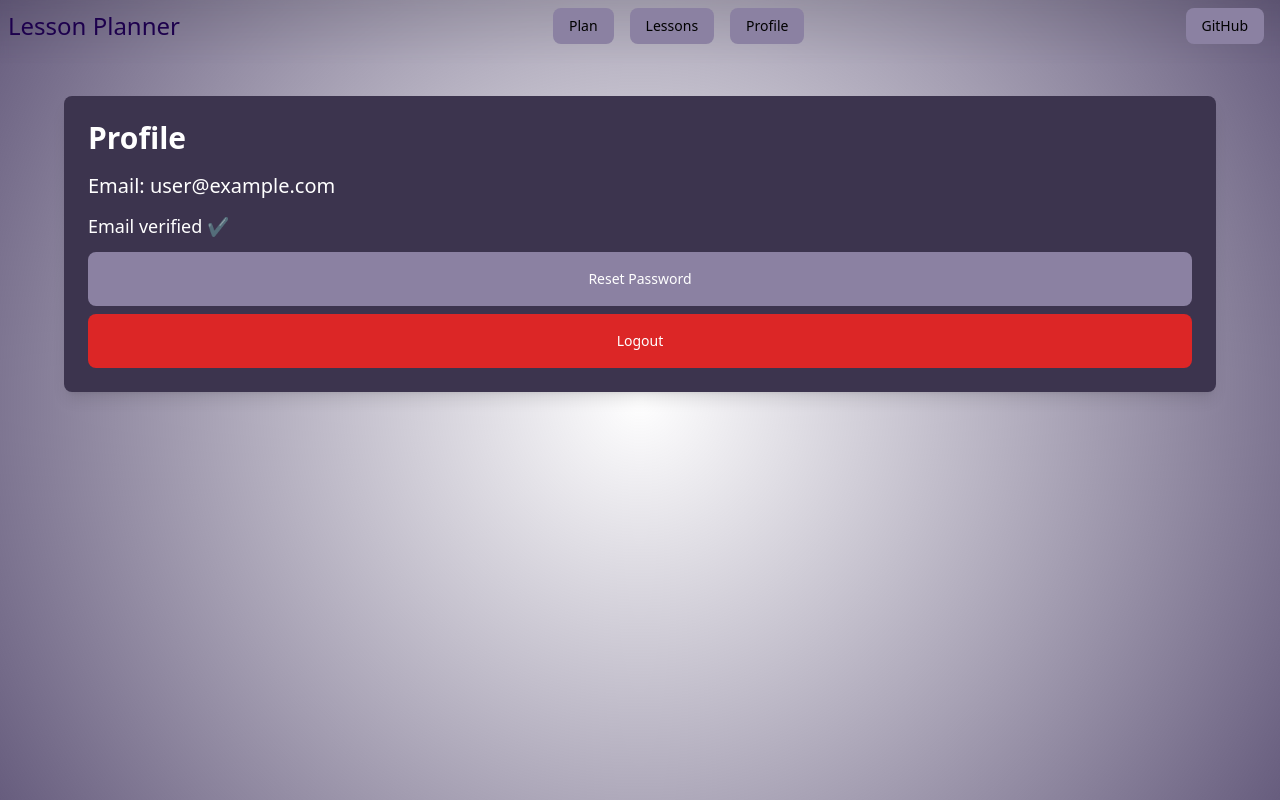
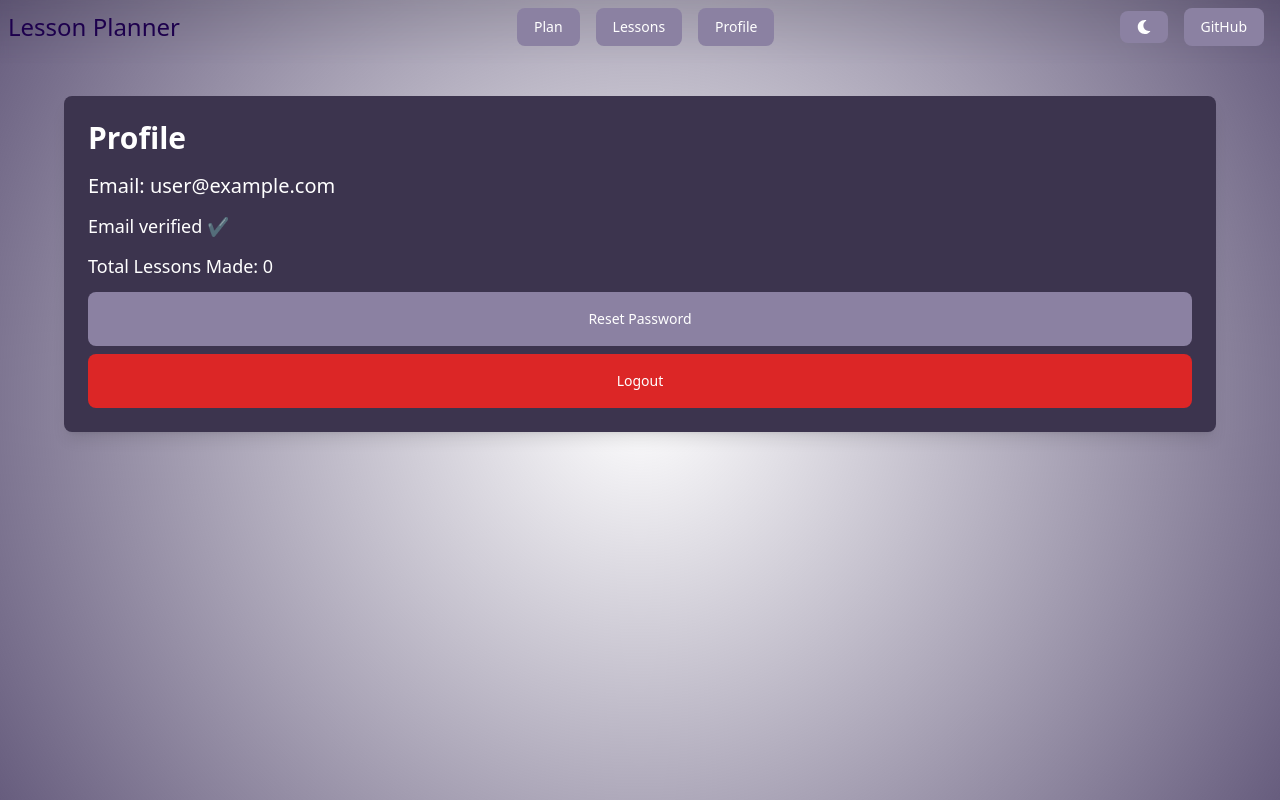
Before and after one commit to ajboman/LessonPlanner, a React (Vite) app: page /profile in a window 1280 px wide. Built offline with nearby package versions, Linux system fonts and the light colour scheme; no server answers; the database is empty; sample sign-in values are in the browser's storage.

Commit message:
Multiple Changes (#54)
* darkmode working

* login delete anon user

* show total lessons made

* small reverts

* copy button

* snapshots

```diff
--- a/package.json
+++ b/package.json
@@ -20,6 +20,7 @@
     "openai": "^3.2.1",
     "react": "^18.2.0",
     "react-dom": "^18.2.0",
+    "react-icons": "^4.9.0",
     "react-redux": "^8.0.5",
     "react-router-dom": "^6.11.2"
   },
--- a/src/App.css
+++ b/src/App.css
@@ -13,6 +13,23 @@
   --secondary: #c5bad3;
   --accent: #7f68b1;
   --accent-hover: #9b78e6;
+  --text-dark: #ddd1ec;
+  --button-dark: #3c344e;
+  --button-hover-dark: #7f68b1;
+  --primary-dark: #14033d;
+  --secondary-dark: #260a49;
+  --accent-dark: #b9aadd;
+  --accent-hover-dark: #cbb3ff;
+}
+
+.dark{
+  --text: var(--text-dark);
+  --button: var(--button-dark);
+  --button-hover: var(--button-hover-dark);
+  --primary: var(--primary-dark);
+  --secondary: var(--secondary-dark);
+  --accent: var(--accent-dark);
+  --accent-hover: var(--accent-hover-dark);
 }
 
 .main {
@@ -34,6 +51,11 @@
   height: 100%;
   top: 0;
 }
+
+.dark .main:before {
+  background: radial-gradient(circle, var(--accent-dark) 0, var(--primary-dark) 100%);
+}
+
 
 
 @media screen and (max-width: 640px) {
@@ -66,15 +88,24 @@
   @apply mt-5 text-lg text-gray-600 sm:text-xl text-center max-w-2xl;
 }
 
-
 input[type="text"] {
   @apply p-2 w-full h-full box-border text-text bg-secondary placeholder-gray-500 focus:outline-none focus:border-accent focus:ring-2 focus:ring-accent transition-all duration-300 ease-in-out transform hover:scale-105 hover:shadow-lg rounded-lg;
   backface-visibility: hidden;
+  color: var(--text);
+}
+
+.dark input[type="text"]::placeholder {
+  color: var(--accent-dark);
 }
 
 .textarea {
   @apply p-2 w-full h-28 box-border mb-5 resize-none text-text bg-secondary placeholder-gray-600 focus:outline-none focus:border-accent focus:ring-2 focus:ring-accent transition-all duration-300 ease-in-out transform hover:scale-105 hover:shadow-lg rounded-lg;
   backface-visibility: hidden;
+  color: var(--text);
+}
+
+.dark .textarea::placeholder {
+  color: var(--accent-dark);
 }
 
 
--- a/src/App.jsx
+++ b/src/App.jsx
@@ -28,6 +28,7 @@ const App = () => {
   const [allLessons, setAllLessons] = useState([]);
   const [user, setUser] = useState(null);
   const [isLoginOpen, setIsLoginOpen] = useState(false);
+  const [theme, setTheme] = useState(localStorage.getItem('theme') || 'light');
 
 
   useEffect(() => {
@@ -46,6 +47,19 @@ const App = () => {
     return () => unsubscribe();
   }, []);
 
+  useEffect(() => {
+    if (theme === 'dark') {
+      document.documentElement.classList.add('dark');
+      localStorage.setItem('theme', 'dark');
+    } else {
+      document.documentElement.classList.remove('dark');
+      localStorage.setItem('theme', 'light');
+    }
+  }, [theme]);
+
+  const toggleTheme = () => {
+    setTheme(theme === 'light' ? 'dark' : 'light');
+  };
 
   const openLogin = () => {
     setIsLoginOpen(true);
@@ -56,7 +70,7 @@ const App = () => {
   };
 
   useEffect(() => {
-    if (user && user.uid) {
+    if (user && user.uid && !user.isAnonymous) {
       readAllUserLessons(user.uid)
         .then((lessons) => {
           const formattedLessons = lessons.map((lesson) => ({
@@ -100,7 +114,7 @@ const App = () => {
         <main>
           <div className='main' />
           <div className='app'>
-            <Navbar openLogin={openLogin} />
+            <Navbar openLogin={openLogin} toggleTheme={toggleTheme} currentTheme={theme} />
             <div className='pt-24 w-full max-w-7xl mx-auto sm:px-16 px-6'>
               <Routes>
                 <Route path="/" element={<RedirectToPlan />} />
--- a/src/components/Form.jsx
+++ b/src/components/Form.jsx
@@ -133,10 +133,23 @@ const Form = ({ saveLesson }) => {
 
     let userData = await getUserData(uid);
     if (userData.clicksRemaining <= 0) {
-      setErrorMessage("You have reached your maximum daily clicks. Please come back tomorrow.");
+      let errorMessage = '';
+      switch (userData.type) {
+        case 'anonymous':
+          errorMessage = 'You have reached your maximum daily clicks. Please login for more.';
+          break;
+        case 'basic':
+          errorMessage = 'You have reached your maximum daily clicks. Please verify your account for more.';
+          break;
+        case 'verified':
+          errorMessage = 'You have reached your maximum daily clicks. Please come back tomorrow for more.';
+          break;
+        default:
+          errorMessage = 'You have reached your maximum daily clicks.';
+      }
+      setErrorMessage(errorMessage);
       return;
     }
-
     const prompt = createString(formData);
     setIsLoading(true);
 
--- a/src/components/Lessons.jsx
+++ b/src/components/Lessons.jsx
@@ -1,11 +1,13 @@
 import { Card, Button } from 'flowbite-react';
 import { useEffect, useState } from 'react';
+import { BsClipboard, BsCheckCircle } from 'react-icons/bs';
 import LessonDelete from '../components/LessonDelete';
 
 const Lessons = ({ allLessons, onDeleteLesson }) => {
   const [lessons, setLessons] = useState([]);
   const [showModal, setShowModal] = useState(false);
   const [lessonToDelete, setLessonToDelete] = useState(null);
+  const [copiedLessonId, setCopiedLessonId] = useState(null);
 
   const handleDeleteLesson = (lessonId) => {
     onDeleteLesson(lessonId);
@@ -15,6 +17,15 @@ const Lessons = ({ allLessons, onDeleteLesson }) => {
   const handleOpenModal = (lessonId) => {
     setLessonToDelete(lessonId);
     setShowModal(true);
+  };
+
+  const handleCopyToClipboard = (lessonId, lessonText) => {
+    navigator.clipboard.writeText(lessonText);
+    setCopiedLessonId(lessonId);
+
+    setTimeout(() => {
+      setCopiedLessonId(null);
+    }, 3000);
   };
 
   useEffect(() => {
@@ -46,6 +57,11 @@ const Lessons = ({ allLessons, onDeleteLesson }) => {
                 scrollbarColor: 'var(--primary) var(--secondary)',
               }}
             >
+              {copiedLessonId === lesson.id && (
+                <div className="absolute top-2 left-2 text-primary">
+                  <BsCheckCircle size={20} />
+                </div>
+              )}
               <Button
                 onClick={() => handleOpenModal(lesson.id)}
                 className="absolute top-2 right-2 bg-accent hover:bg-accent_hover text-white font-bold py-1 px-2 rounded-full transition-colors duration-300 ease-in-out"
@@ -58,6 +74,18 @@ const Lessons = ({ allLessons, onDeleteLesson }) => {
               <div className="font-medium text-text dark:text-gray-400 pt-4 whitespace-pre-wrap">
                 {cleanLessonText(lesson.lesson)}
               </div>
+              <Button
+                onClick={() => handleCopyToClipboard(lesson.id, lesson.lesson)}
+                className="absolute top-2 left-2 bg-accent hover:bg-accent_hover text-white font-bold py-1 px-2 rounded-full transition-colors duration-300 ease-in-out"
+                aria-label={`Copy lesson ${lesson.id}`}
+                size="sm"
+              >
+                {copiedLessonId === lesson.id ? (
+                  <BsCheckCircle size={20} />
+                ) : (
+                  <BsClipboard size={20} />
+                )}
+              </Button>
             </Card>
           ))
         )}
--- a/src/components/Login.jsx
+++ b/src/components/Login.jsx
@@ -26,6 +26,7 @@ const Login = ({ isOpen, closeModal }) => {
       setErrorMessage('Incorrect email or password. Please try again.');
     }
   };
+
 
   const handleSignUp = async (event) => {
     event.preventDefault();
--- a/src/components/Navbar.jsx
+++ b/src/components/Navbar.jsx
@@ -1,9 +1,10 @@
 import { useContext } from 'react';
 import { Button, Navbar as Flowbar } from 'flowbite-react';
 import { Link } from 'react-router-dom';
+import { FaMoon, FaSun } from 'react-icons/fa';
 import UserContext from '../services/UserContext';
 
-const Navbar = ({ openLogin }) => {
+const Navbar = ({ openLogin, toggleTheme, currentTheme }) => {
   const user = useContext(UserContext);
   const isAnonymous = user ? user.isAnonymous : true;
 
@@ -19,43 +20,46 @@ const Navbar = ({ openLogin }) => {
       ></div>
       <Flowbar fluid style={{ backgroundColor: 'transparent' }}>
         <Flowbar.Brand>
-          <div className="text-2xl text-text">Lesson Planner</div>
+          <div className="text-2xl text-text dark:text-text_dark">Lesson Planner</div>
         </Flowbar.Brand>
         <div className="flex-grow"></div>
         <Flowbar.Link as={Link} to="/plan">
-          <Button className="m-2 bg-button hover:bg-button_hover" color={'var(--text)'}>
+          <Button className="m-2 bg-button hover:bg-button_hover dark:bg-button_dark dark:hover:bg-button-hover_dark">
             Plan
           </Button>
         </Flowbar.Link>
         <Flowbar.Link as={Link} to="/lessons">
-          <Button className="m-2 bg-button hover:bg-button_hover" color={'var(--text)'}>
+          <Button className="m-2 bg-button hover:bg-button_hover dark:bg-button_dark dark:hover:bg-button-hover_dark">
             Lessons
           </Button>
         </Flowbar.Link>
         {isAnonymous ? (
           <Button
-            className="m-2 bg-button hover:bg-button_hover"
-            color={'var(--text)'}
+            className="m-2 bg-button hover:bg-button_hover dark:bg-button_dark dark:hover:bg-button-hover_dark"
             onClick={openLogin}
           >
             Login
           </Button>
         ) : (
           <Flowbar.Link as={Link} to="/profile">
-            <Button className="m-2 bg-button hover:bg-button_hover"
-            color={'var(--text)'}>
+            <Button className="m-2 bg-button hover:bg-button_hover dark:bg-button_dark dark:hover:bg-button-hover_dark">
               Profile
             </Button>
           </Flowbar.Link>
         )}
         <div className="flex-grow"></div>
         <Button
+          className="m-2 bg-button hover:bg-button_hover dark:bg-button_dark dark:hover:bg-button-hover_dark"
+          onClick={toggleTheme}
+        >
+          {currentTheme === 'light' ? <FaMoon /> : <FaSun />}
+        </Button>
+        <Button
           type="button"
           onClick={() =>
             window.open('https://github.com/ajboman/LessonPlanner')
           }
-          className="m-2 bg-button hover:bg-button_hover"
-          color={'var(--text)'}
+          className="m-2 bg-button hover:bg-button_hover dark:bg-button_dark dark:hover:bg-button-hover_dark"
         >
           GitHub
         </Button>
--- a/src/components/Profile.jsx
+++ b/src/components/Profile.jsx
@@ -10,8 +10,16 @@ const Profile = () => {
   const user = useContext(UserContext);
   const [showResetPasswordModal, setShowResetPasswordModal] = useState(false);
   const [showLogoutModal, setShowLogoutModal] = useState(false);
+  const [totalSubmits, setTotalSubmits] = useState(0);
 
   useEffect(() => {
+    const fetchData = async () => {
+      const userData = await readUserDocument(user.uid);
+      if (userData) {
+        setTotalSubmits(userData.totalSubmits || 0);
+      }
+    };
+
     const verifyUserEmail = async () => {
       const userData = await readUserDocument(user.uid);
       if (user.emailVerified && !userData.verified) {
@@ -20,6 +28,7 @@ const Profile = () => {
     };
 
     if (user) {
+      fetchData();
       verifyUserEmail();
     }
   }, [user]);
@@ -40,10 +49,13 @@ const Profile = () => {
       <h2 className="text-3xl font-bold mb-4">Profile</h2>
       {user && user.email ? (
         <div className="space-y-3">
-          <h3 className="text-xl font-medium">Email: <span className="font-light">{user.email}</span></h3>
+          <h3 className="text-xl font-medium">
+            Email: <span className="font-light">{user.email}</span>
+          </h3>
           <p className="text-lg">
             {user.emailVerified ? 'Email verified ✔️' : 'Verification: Email has been sent. May Appear in Spam Folder.'}
           </p>
+          <p className="text-lg">Total Lessons Made: {totalSubmits}</p>
           <div className="space-y-2">
             <Button
               onClick={() => setShowResetPasswordModal(true)}
@@ -59,10 +71,7 @@ const Profile = () => {
             </Button>
           </div>
 
-          <ResetPassword
-            showModal={showResetPasswordModal}
-            setShowModal={setShowResetPasswordModal}
-          />
+          <ResetPassword showModal={showResetPasswordModal} setShowModal={setShowResetPasswordModal} />
           <Logout showModal={showLogoutModal} setShowModal={setShowLogoutModal} handleLogout={handleLogout} />
         </div>
       ) : (
--- a/tailwind.config.js
+++ b/tailwind.config.js
@@ -14,6 +14,13 @@ export default {
         secondary: 'var(--secondary)',
         accent_hover: 'var(--accent-hover)',
         accent: 'var(--accent)',
+        text_dark: 'var(--text-dark)',
+        button_dark: 'var(--button-dark)',
+        button_hover_dark: 'var(--button-hover-dark)',
+        primary_dark: 'var(--primary-dark)',
+        secondary_dark: 'var(--secondary-dark)',
+        accent_dark: 'var(--accent-dark)',
+        accent_hover_dark: 'var(--accent-hover-dark)',
       },
     },
   },
```
Also changed, not shown: 2 other files (tests, documents, lock files or other folders).
